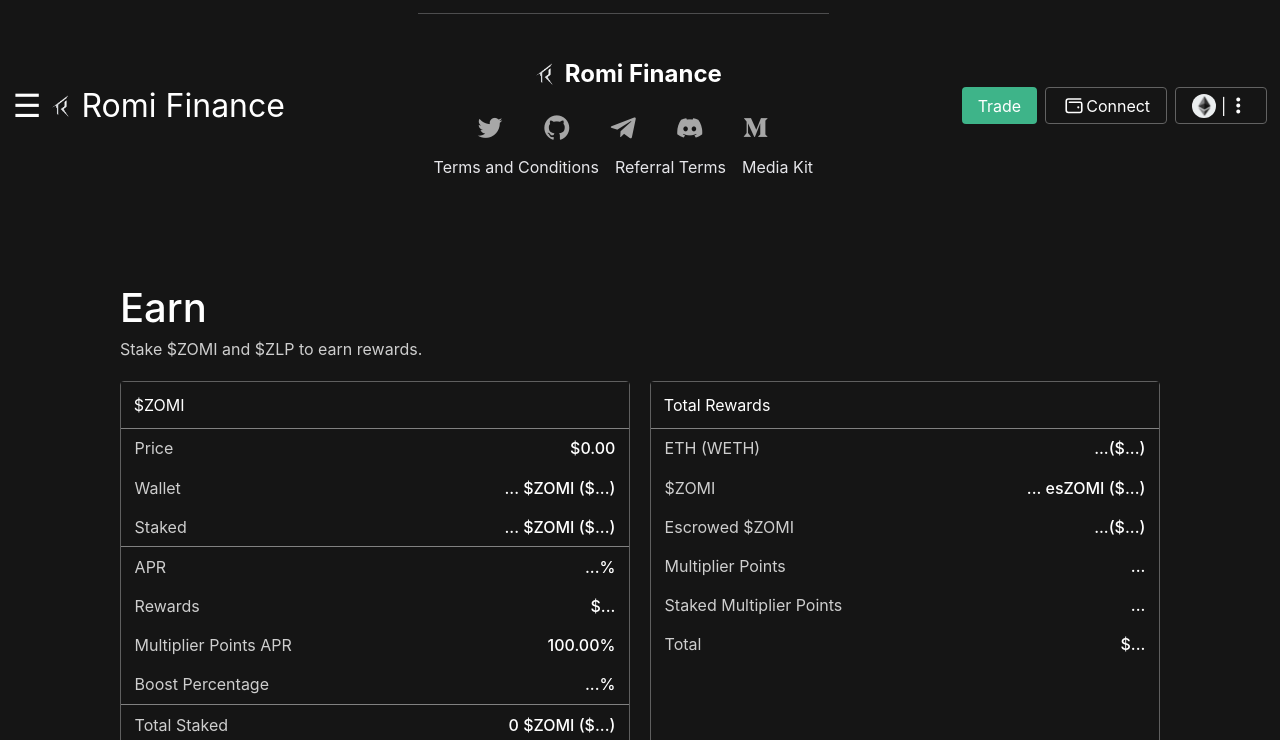
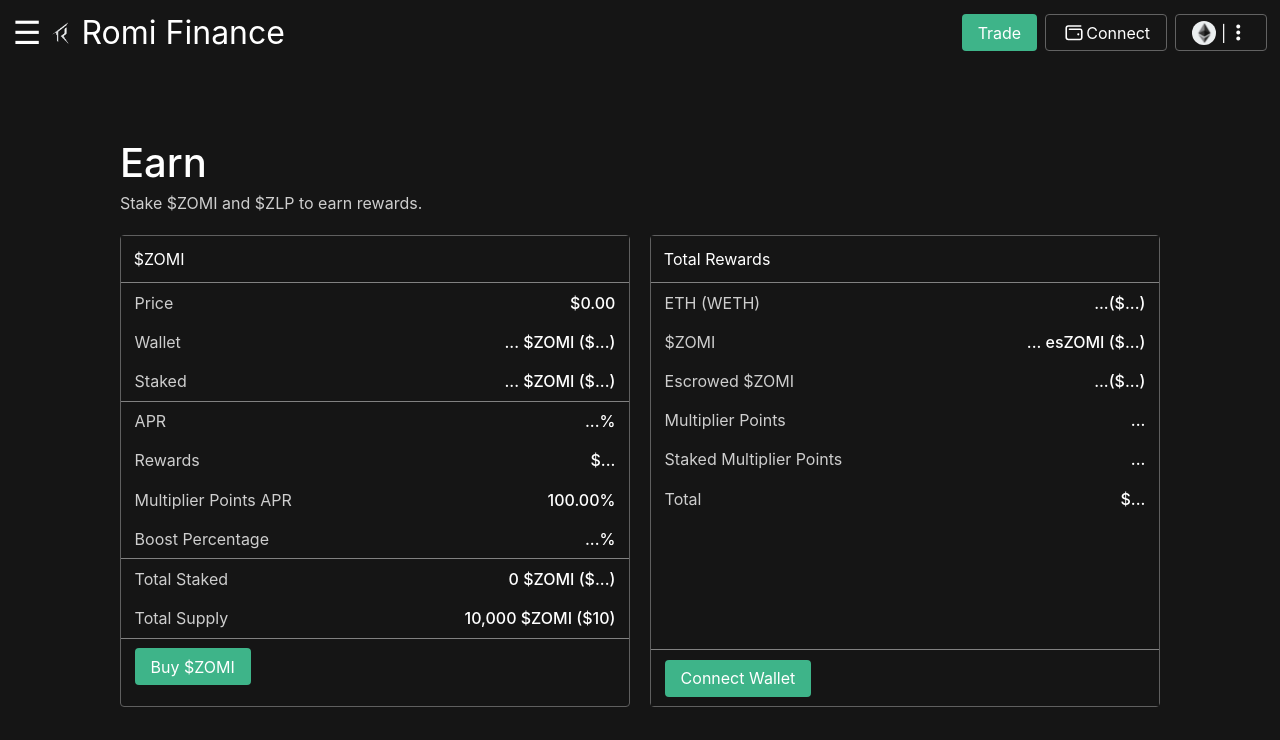
Before and after one commit to unnihc369/romi-finance.github.io, a plain HTML site: page earn.html in a window 1280 px wide. Shown: the top 740 px of the page. Drawn offline with nearby package versions, Linux system fonts and the light colour scheme.

Commit message:
Corrected errors in code

```diff
--- a/dashboard.css
+++ b/dashboard.css
@@ -67,3 +67,9 @@
         margin: 2rem auto;
     }
 }
+
+@media only screen and (max-width: 950px) {
+    .dashboard {
+        margin: 3rem 3.5rem 2rem;
+    }
+}
--- a/earn.html
+++ b/earn.html
@@ -19,25 +19,6 @@
           >Romi Finance</span
         >
       </div>
-      <div class="footer">
-      <div class="footer-logo">
-        <img class="nav-img" src="assets/New Logo.png" alt=""><h2>Romi Finance</h2>
-      </div>
-      <div class="footer-links">
-        <a href=""><i class="bx bxl-twitter custom-icon-size"></i></a>
-        <a href=""><i class="bx bxl-github custom-icon-size"></i></a>
-        <a href=""><i class="bx bxl-telegram custom-icon-size"></i></a>
-        <a href=""><i class="bx bxl-discord-alt custom-icon-size"></i></a>
-        <a href=""><i class="bx bxl-medium custom-icon-size"></i></a>
-      </div>
-      <div class="footer-terms">
-        <a href="">Terms and Conditions</a>
-
-        <a href="">Referral Terms</a>
-
-        <a href="">Media Kit</a>
-      </div>
-    </div>
       <div class="nav-btns">
         <button class="btn green hide-btn">Trade</button>
         <button class="btn" onclick="showModal()">
@@ -358,7 +339,7 @@
 
     <div class="footer">
       <div class="footer-logo">
-        <h2>Romi Finance</h2>
+        <img class="nav-img" src="assets/New Logo.png" alt=""><h2>Romi Finance</h2>
       </div>
       <div class="footer-links">
         <a href=""><i class="bx bxl-twitter custom-icon-size"></i></a>
```
